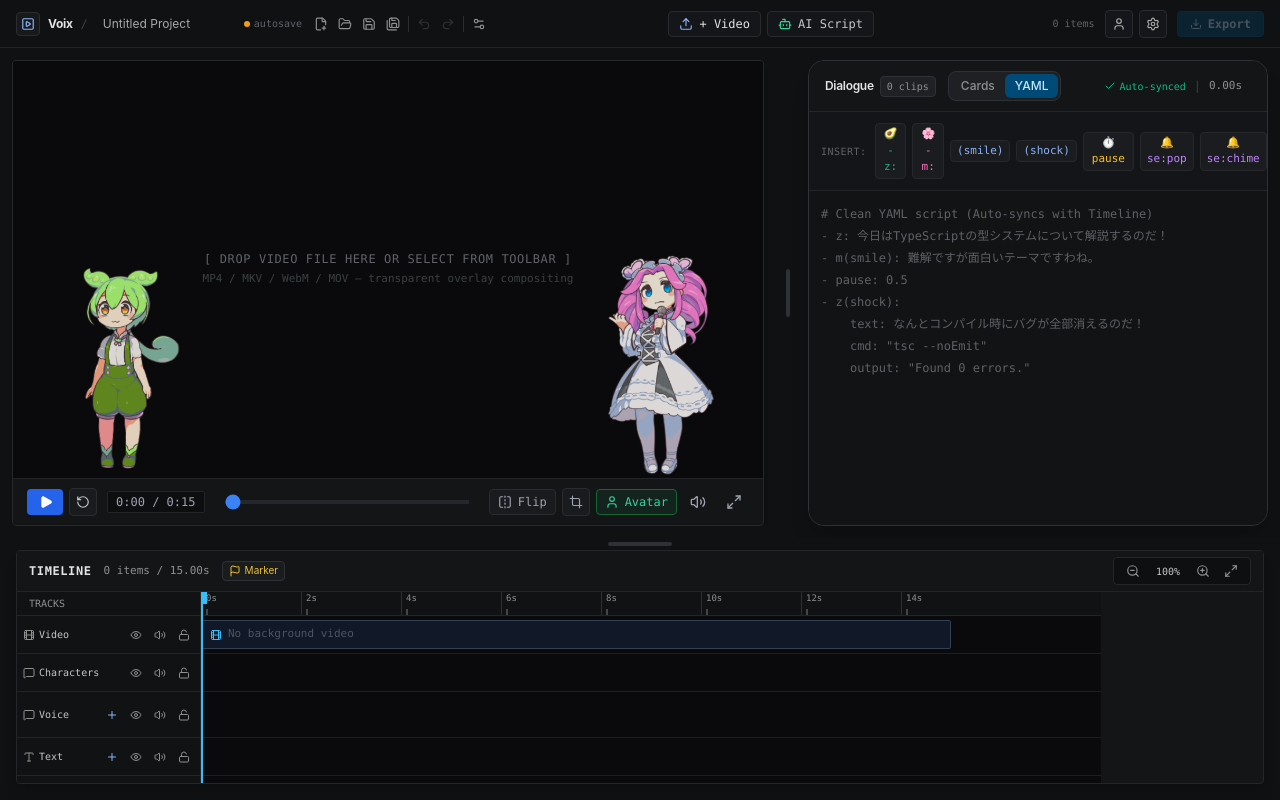
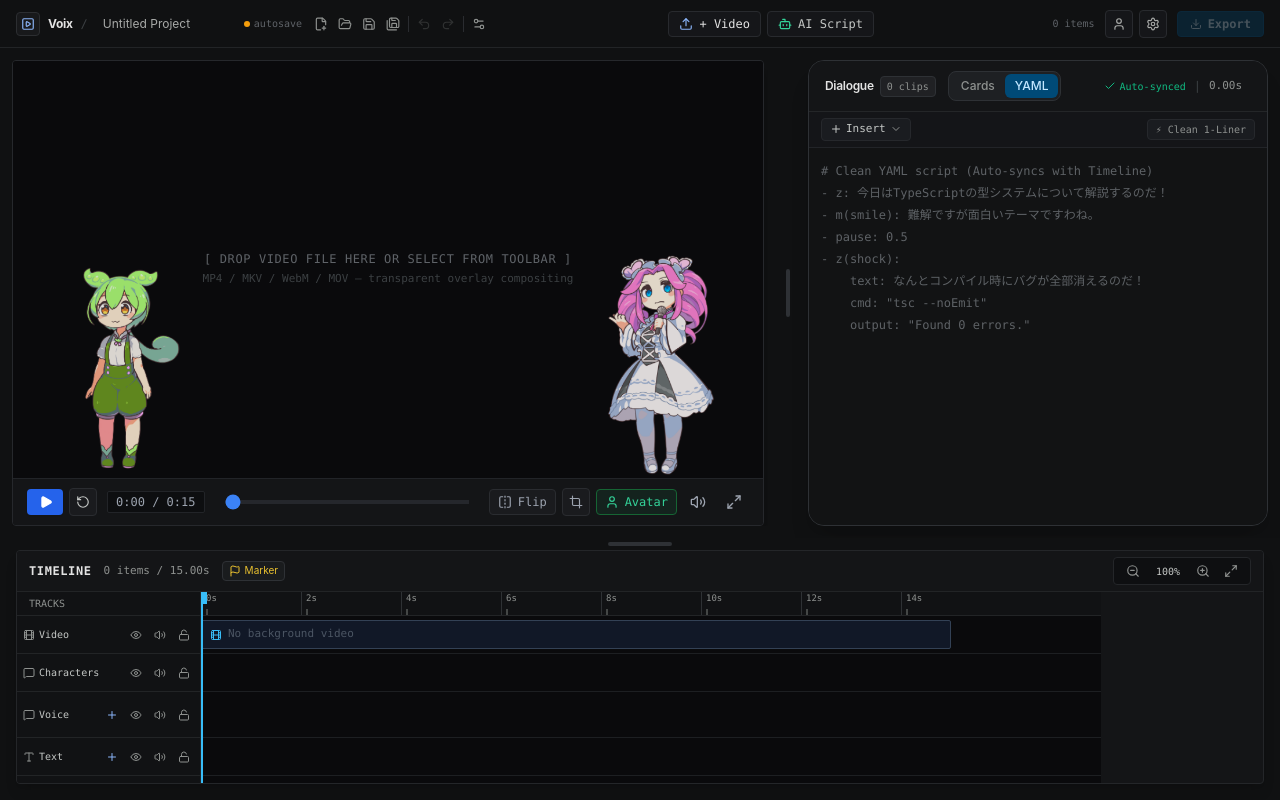
Before and after one commit to lazytatzv/voix, a React (Vite) app: page / in a window 1280 px wide. Both pictures are taken after a click on the button "YAML". Built offline with nearby package versions, Linux system fonts and the light colour scheme.

Commit message:
Refine YAML editor insert menu and pause serialization

```diff
--- a/src/components/ScriptEditor.tsx
+++ b/src/components/ScriptEditor.tsx
@@ -11,6 +11,8 @@ import {
   Wand2,
   Tag,
   Check,
+  Plus,
+  ChevronDown,
 } from 'lucide-react';
 import { Character, VoiceItem } from '../types';
 import { CustomSelect } from './CustomSelect';
@@ -41,6 +43,46 @@ interface ScriptEditorProps {
   onSyncFromYaml?: (lines: ParsedScriptLine[], config?: ParsedYamlConfig) => Promise<void>;
   onSelectItem?: (id: string | null) => void;
 }
+
+interface YamlSnippetItem {
+  icon: string;
+  label: string;
+  hint: string;
+  snippet: string;
+}
+
+const YAML_SNIPPET_SECTIONS: { title: string; items: YamlSnippetItem[] }[] = [
+  {
+    title: 'Dialogue',
+    items: [
+      { icon: '🥑', label: 'Zundamon line', hint: '- z:', snippet: '\n- z: ' },
+      { icon: '🌸', label: 'Metan line', hint: '- m:', snippet: '\n- m: ' },
+    ],
+  },
+  {
+    title: 'Emotion',
+    items: [
+      { icon: '🙂', label: 'Smile', hint: '(smile)', snippet: '(smile)' },
+      { icon: '😱', label: 'Shock', hint: '(shock)', snippet: '(shock)' },
+    ],
+  },
+  {
+    title: 'Effects',
+    items: [
+      { icon: '⏱️', label: 'Pause', hint: 'pause: 0.8', snippet: '\n- pause: 0.8\n' },
+      { icon: '🔔', label: 'Sound: pop', hint: 'se=pop', snippet: ', se=pop' },
+      { icon: '🔔', label: 'Sound: chime', hint: 'se=chime', snippet: ', se=chime' },
+      { icon: '✨', label: 'Bounce animation', hint: 'anim=bounce', snippet: ', anim=bounce' },
+      {
+        icon: '💻',
+        label: 'Terminal block',
+        hint: 'terminal',
+        snippet:
+          '\n- z:\n    text: コマンドを実行するのだ！\n    cmd: "pnpm dev"\n    output: "Vite ready in 150ms"\n    se: chime\n    anim: bounce\n',
+      },
+    ],
+  },
+];
 
 /**
  * YAMLテキスト内の指定インデックスのアイテムブロックの文字範囲を特定する
@@ -136,7 +178,15 @@ export const ScriptEditor: React.FC<ScriptEditorProps> = ({
   const [isSyncing, setIsSyncing] = useState(false);
   const debounceTimerRef = useRef<number | null>(null);
   const isEditingYamlRef = useRef(false);
+  const isComposingRef = useRef(false);
   const yamlTextareaRef = useRef<HTMLTextAreaElement | null>(null);
+  const yamlTextRef = useRef(yamlText);
+  yamlTextRef.current = yamlText;
+  const itemsRef = useRef(items);
+  itemsRef.current = items;
+  const lastSyncedYamlRef = useRef(yamlText);
+  const lastRequestedYamlRef = useRef<string | null>(null);
+  const syncChainRef = useRef<Promise<void>>(Promise.resolve());
 
   const [inputText, setInputText] = useState('');
   const [selectedCharacterId, setSelectedCharacterId] = useState<string>(characters[0]?.id || '');
@@ -145,6 +195,8 @@ export const ScriptEditor: React.FC<ScriptEditorProps> = ({
   const [isAiMenuOpen, setIsAiMenuOpen] = useState(false);
   const [expandedItemId, setExpandedItemId] = useState<string | null>(null);
   const aiMenuRef = useRef<HTMLDivElement | null>(null);
+  const [isInsertMenuOpen, setIsInsertMenuOpen] = useState(false);
+  const insertMenuRef = useRef<HTMLDivElement | null>(null);
 
   // 再生中または選択中のアクティブなセリフアイテムを特定
   const activeVoiceItem = items.find(
@@ -157,7 +209,13 @@ export const ScriptEditor: React.FC<ScriptEditorProps> = ({
   // 再生中にYAMLの該当セクションを自動追尾スクロール
   const lastHighlightedIndexRef = useRef<number>(-1);
   useEffect(() => {
-    if (tab === 'yaml' && isPlaying && activeLineRange && highlightedItemIndex !== lastHighlightedIndexRef.current) {
+    if (
+      tab === 'yaml' &&
+      isPlaying &&
+      activeLineRange &&
+      highlightedItemIndex !== lastHighlightedIndexRef.current &&
+      document.activeElement !== yamlTextareaRef.current
+    ) {
       lastHighlightedIndexRef.current = highlightedItemIndex;
       if (yamlTextareaRef.current) {
         const targetScroll = Math.max(0, activeLineRange.startLine * 22 - 60);
@@ -175,14 +233,15 @@ export const ScriptEditor: React.FC<ScriptEditorProps> = ({
           el.scrollIntoView({ behavior: 'smooth', block: 'center' });
         }
       } else if (tab === 'yaml') {
-        const itemIdx = items.findIndex((it) => it.id === itemId);
-        if (itemIdx >= 0 && yamlTextareaRef.current) {
         const textarea = yamlTextareaRef.current;
-          const range = findYamlSectionRange(yamlText, itemIdx);
+        if (!textarea || document.activeElement === textarea) return;
+        const itemIdx = itemsRef.current.findIndex((it) => it.id === itemId);
+        if (itemIdx >= 0) {
+          const range = findYamlSectionRange(yamlTextRef.current, itemIdx);
           if (range) {
             textarea.focus();
             textarea.setSelectionRange(range.start, range.end);
-            const textBefore = yamlText.slice(0, range.start);
+            const textBefore = yamlTextRef.current.slice(0, range.start);
             const lineCount = (textBefore.match(/\n/g) || []).length;
             const lineHeight = 19;
             textarea.scrollTop = Math.max(0, lineCount * lineHeight - 60);
@@ -190,7 +249,7 @@ export const ScriptEditor: React.FC<ScriptEditorProps> = ({
         }
       }
     },
-    [tab, items, yamlText]
+    [tab]
   );
 
   // タイムラインの吹き出しタップ時やタブ切替時に該当箇所へスムーズスクロール
@@ -209,25 +268,59 @@ export const ScriptEditor: React.FC<ScriptEditorProps> = ({
   // Cards -> YAML 自動同期: Cards編集時、YAMLテキストを自動更新
   useEffect(() => {
     if (tab === 'cards' && !isEditingYamlRef.current) {
-      setYamlText(itemsToRawText(items, characters));
+      const next = itemsToRawText(items, characters);
+      setYamlText(next);
+      lastSyncedYamlRef.current = next;
+      lastRequestedYamlRef.current = null;
     }
   }, [items, characters, tab]);
 
   // YAML -> Cards 自動同期
   const syncYamlToItems = useCallback(
-    async (textToSync: string) => {
-      if (!onSyncFromYaml) return;
+    (textToSync: string, force = false): Promise<void> => {
+      if (!onSyncFromYaml) return Promise.resolve();
+      // Keep the current timeline while the editor is empty mid-rewrite.
+      if (!textToSync.trim() && !force) return Promise.resolve();
+      if (textToSync === lastSyncedYamlRef.current) return Promise.resolve();
+      if (textToSync === lastRequestedYamlRef.current) return syncChainRef.current;
+
+      lastRequestedYamlRef.current = textToSync;
+      const run = async () => {
+        if (textToSync !== lastRequestedYamlRef.current) return;
+        if (textToSync === lastSyncedYamlRef.current) return;
         try {
           setIsSyncing(true);
           const { lines, config } = parseScriptWithConfig(textToSync);
           await onSyncFromYaml(lines, config);
+          lastSyncedYamlRef.current = textToSync;
         } catch (err) {
           console.warn('Auto-sync YAML error:', err);
+          if (lastRequestedYamlRef.current === textToSync) {
+            lastRequestedYamlRef.current = null;
+          }
         } finally {
           setIsSyncing(false);
         }
+      };
+      // Serialize syncs so a slow TTS pass cannot overwrite a newer edit.
+      syncChainRef.current = syncChainRef.current.then(run, run);
+      return syncChainRef.current;
     },
     [onSyncFromYaml]
+  );
+
+  const scheduleYamlAutoSync = useCallback(
+    (text: string) => {
+      if (debounceTimerRef.current) {
+        window.clearTimeout(debounceTimerRef.current);
+      }
+      debounceTimerRef.current = window.setTimeout(async () => {
+        debounceTimerRef.current = null;
+        await syncYamlToItems(text);
+        isEditingYamlRef.current = false;
+      }, 600);
+    },
+    [syncYamlToItems]
   );
 
   // タブ切り替え（手動操作不要で常に自動同期）
@@ -236,7 +329,10 @@ export const ScriptEditor: React.FC<ScriptEditorProps> = ({
 
     if (newTab === 'yaml') {
       // YAMLタブへ: 最新のCards状態からYAMLを生成
-      setYamlText(itemsToRawText(items, characters));
+      const next = itemsToRawText(items, characters);
+      setYamlText(next);
+      lastSyncedYamlRef.current = next;
+      lastRequestedYamlRef.current = null;
       setTab('yaml');
     } else {
       // Cardsタブへ: 保留中のYAML編集を即座に反映
@@ -245,7 +341,7 @@ export const ScriptEditor: React.FC<ScriptEditorProps> = ({
         debounceTimerRef.current = null;
       }
       isEditingYamlRef.current = false;
-      await syncYamlToItems(yamlText);
+      await syncYamlToItems(yamlTextRef.current, true);
       setTab('cards');
     }
   };
@@ -258,13 +354,17 @@ export const ScriptEditor: React.FC<ScriptEditorProps> = ({
 
     if (debounceTimerRef.current) {
       window.clearTimeout(debounceTimerRef.current);
+      debounceTimerRef.current = null;
     }
 
-    setIsSyncing(true);
-    debounceTimerRef.current = window.setTimeout(async () => {
-      await syncYamlToItems(val);
-      isEditingYamlRef.current = false;
-    }, 600);
+    // Mid-composition text is not stable enough to re-synthesize.
+    if (isComposingRef.current) return;
+    scheduleYamlAutoSync(val);
+  };
+
+  const handleYamlCompositionEnd = (e: React.CompositionEvent<HTMLTextAreaElement>) => {
+    isComposingRef.current = false;
+    scheduleYamlAutoSync(e.currentTarget.value);
   };
 
   const handleYamlBlur = async () => {
@@ -272,8 +372,8 @@ export const ScriptEditor: React.FC<ScriptEditorProps> = ({
       window.clearTimeout(debounceTimerRef.current);
       debounceTimerRef.current = null;
     }
-    await syncYamlToItems(yamlText);
     isEditingYamlRef.current = false;
+    await syncYamlToItems(yamlTextRef.current, true);
   };
 
   // エンジニア向けキーボード操作: Tabキーインデント、Ctrl/Cmd+Enter即時同期
@@ -285,6 +385,7 @@ export const ScriptEditor: React.FC<ScriptEditorProps> = ({
       const end = textarea.selectionEnd;
       const nextVal = yamlText.substring(0, start) + '  ' + yamlText.substring(end);
       setYamlText(nextVal);
+      scheduleYamlAutoSync(nextVal);
       setTimeout(() => {
         textarea.selectionStart = textarea.selectionEnd = start + 2;
       }, 0);
@@ -297,7 +398,7 @@ export const ScriptEditor: React.FC<ScriptEditorProps> = ({
         window.clearTimeout(debounceTimerRef.current);
         debounceTimerRef.current = null;
       }
-      syncYamlToItems(yamlText);
+      void syncYamlToItems(yamlTextRef.current, true);
       isEditingYamlRef.current = false;
       return;
     }
@@ -307,9 +408,11 @@ export const ScriptEditor: React.FC<ScriptEditorProps> = ({
   const insertYamlSnippet = (snippet: string) => {
     const textarea = yamlTextareaRef.current;
     if (!textarea) {
-      const next = yamlText ? yamlText.trimEnd() + '\n' + snippet : snippet;
+      const prev = yamlTextRef.current;
+      const next = prev ? prev.trimEnd() + '\n' + snippet : snippet;
       setYamlText(next);
-      syncYamlToItems(next);
+      isEditingYamlRef.current = true;
+      scheduleYamlAutoSync(next);
       return;
     }
     const start = textarea.selectionStart;
@@ -322,24 +425,26 @@ export const ScriptEditor: React.FC<ScriptEditorProps> = ({
       textarea.selectionStart = textarea.selectionEnd = start + snippet.length;
     }, 0);
     isEditingYamlRef.current = true;
-    if (debounceTimerRef.current) window.clearTimeout(debounceTimerRef.current);
-    debounceTimerRef.current = window.setTimeout(async () => {
-      await syncYamlToItems(nextVal);
-      isEditingYamlRef.current = false;
-    }, 600);
+    scheduleYamlAutoSync(nextVal);
   };
 
   useEffect(() => {
+    if (!isAiMenuOpen && !isInsertMenuOpen) return;
     const handleClickOutside = (e: MouseEvent) => {
-      if (aiMenuRef.current && !aiMenuRef.current.contains(e.target as Node)) {
+      if (isAiMenuOpen && aiMenuRef.current && !aiMenuRef.current.contains(e.target as Node)) {
         setIsAiMenuOpen(false);
       }
+      if (
+        isInsertMenuOpen &&
+        insertMenuRef.current &&
+        !insertMenuRef.current.contains(e.target as Node)
+      ) {
+        setIsInsertMenuOpen(false);
+      }
     };
-    if (isAiMenuOpen) {
     document.addEventListener('mousedown', handleClickOutside);
-    }
     return () => document.removeEventListener('mousedown', handleClickOutside);
-  }, [isAiMenuOpen]);
+  }, [isAiMenuOpen, isInsertMenuOpen]);
 
   const handleAdd = async (e?: React.FormEvent) => {
     if (e) e.preventDefault();
@@ -447,81 +552,63 @@ export const ScriptEditor: React.FC<ScriptEditorProps> = ({
       {/* Main Content Area: Cards vs YAML */}
       {tab === 'yaml' ? (
         <div className="flex-1 relative flex flex-col bg-[#121314] overflow-hidden">
-          {/* Quick Snippet Chips Toolbar */}
-          <div className="flex items-center gap-1.5 px-3 py-1.5 bg-[#141518] border-b border-[#222428] overflow-x-auto text-[11px] select-none flex-shrink-0">
-            <span className="text-[#5f6368] font-mono text-[10px] mr-0.5 uppercase tracking-wider">Insert:</span>
+          {/* Quick Insert Menu */}
+          <div
+            className="relative flex items-center gap-2 px-3 py-1.5 bg-[#141518] border-b border-[#222428] text-[11px] select-none flex-shrink-0 z-20"
+            onMouseDown={(e) => {
+              if ((e.target as HTMLElement).closest('button')) e.preventDefault();
+            }}
+          >
+            <div ref={insertMenuRef} className="relative">
               <button
                 type="button"
-              onClick={() => insertYamlSnippet('\n- z: ')}
-              className="px-2 py-0.5 rounded-sm bg-[#1a1c20] hover:bg-[#25282e] text-[#10b981] hover:text-[#34d399] font-mono transition flex items-center gap-1 border border-[#26282c]"
-              title="Insert Zundamon dialogue line"
+                onClick={() => setIsInsertMenuOpen(!isInsertMenuOpen)}
+                className={`px-2 py-0.5 rounded-sm font-mono transition flex items-center gap-1 border ${
+                  isInsertMenuOpen
+                    ? 'bg-[#25282e] text-white border-[#3c4043]'
+                    : 'bg-[#1a1c20] text-[#c4c7c5] hover:bg-[#25282e] hover:text-white border-[#26282c]'
+                }`}
+                title="Insert YAML snippet"
               >
-              <span>🥑 - z:</span>
+                <Plus className="w-3 h-3" />
+                <span>Insert</span>
+                <ChevronDown
+                  className={`w-3 h-3 text-[#8e918f] transition-transform ${
+                    isInsertMenuOpen ? 'rotate-180' : ''
+                  }`}
+                />
               </button>
+
+              {isInsertMenuOpen && (
+                <div className="absolute left-0 top-full mt-1 w-60 bg-[#141518] border border-[#26282c] rounded-lg shadow-2xl p-1 z-50 animate-in fade-in duration-100">
+                  {YAML_SNIPPET_SECTIONS.map((section, sectionIndex) => (
+                    <div key={section.title}>
+                      {sectionIndex > 0 && <div className="border-t border-[#242628] my-1" />}
+                      <span className="block px-2 pt-1 pb-1 text-[10px] font-mono uppercase tracking-wider text-[#5f6368]">
+                        {section.title}
+                      </span>
+                      {section.items.map((item) => (
                         <button
+                          key={item.label}
                           type="button"
-              onClick={() => insertYamlSnippet('\n- m: ')}
-              className="px-2 py-0.5 rounded-sm bg-[#1a1c20] hover:bg-[#25282e] text-[#f472b6] hover:text-[#fbcfe8] font-mono transition flex items-center gap-1 border border-[#26282c]"
-              title="Insert Metan dialogue line"
+                          onClick={() => {
+                            insertYamlSnippet(item.snippet);
+                            setIsInsertMenuOpen(false);
+                          }}
+                          className="w-full flex items-center justify-between gap-3 px-2 py-1.5 rounded-sm text-xs text-left text-[#c4c7c5] hover:bg-[#202124] hover:text-white transition"
                         >
-              <span>🌸 - m:</span>
+                          <span className="flex items-center gap-2 min-w-0">
+                            <span className="w-4 text-center text-sm flex-shrink-0">{item.icon}</span>
+                            <span className="truncate">{item.label}</span>
+                          </span>
+                          <span className="font-mono text-[10px] text-[#5f6368] flex-shrink-0">
+                            {item.hint}
+                          </span>
                         </button>
-            <button
-              type="button"
-              onClick={() => insertYamlSnippet('(smile)')}
-              className="px-1.5 py-0.5 rounded-sm bg-[#1a1c20] hover:bg-[#25282e] text-[#8ab4f8] font-mono transition border border-[#26282c]"
-              title="Insert smile emotion"
-            >
-              (smile)
-            </button>
-            <button
-              type="button"
-              onClick={() => insertYamlSnippet('(shock)')}
-              className="px-1.5 py-0.5 rounded-sm bg-[#1a1c20] hover:bg-[#25282e] text-[#8ab4f8] font-mono transition border border-[#26282c]"
-              title="Insert shock emotion"
-            >
-              (shock)
-            </button>
-            <button
-              type="button"
-              onClick={() => insertYamlSnippet('\n- pause: 0.8\n')}
-              className="px-2 py-0.5 rounded-sm bg-[#1a1c20] hover:bg-[#25282e] text-[#fbbf24] hover:text-[#fde68a] font-mono transition flex items-center gap-1 border border-[#26282c]"
-              title="Insert natural pause"
-            >
-              <span>⏱️ pause</span>
-            </button>
-            <button
-              type="button"
-              onClick={() => insertYamlSnippet(', se=pop')}
-              className="px-1.5 py-0.5 rounded-sm bg-[#1a1c20] hover:bg-[#25282e] text-[#c084fc] hover:text-[#d8b4fe] font-mono transition border border-[#26282c]"
-              title="Insert SE pop sound"
-            >
-              🔔 se:pop
-            </button>
-            <button
-              type="button"
-              onClick={() => insertYamlSnippet(', se=chime')}
-              className="px-1.5 py-0.5 rounded-sm bg-[#1a1c20] hover:bg-[#25282e] text-[#c084fc] hover:text-[#d8b4fe] font-mono transition border border-[#26282c]"
-              title="Insert SE chime sound"
-            >
-              🔔 se:chime
-            </button>
-            <button
-              type="button"
-              onClick={() => insertYamlSnippet(', anim=bounce')}
-              className="px-1.5 py-0.5 rounded-sm bg-[#1a1c20] hover:bg-[#25282e] text-[#f59e0b] hover:text-[#fbbf24] font-mono transition border border-[#26282c]"
-              title="Insert bounce hop animation"
-            >
-              ✨ bounce
-            </button>
-            <button
-              type="button"
-              onClick={() => insertYamlSnippet('\n- z:\n    text: コマンドを実行するのだ！\n    cmd: "pnpm dev"\n    output: "Vite ready in 150ms"\n    se: chime\n    anim: bounce\n')}
-              className="px-2 py-0.5 rounded-sm bg-[#1a1c20] hover:bg-[#25282e] text-[#38bdf8] hover:text-[#7dd3fc] font-mono transition flex items-center gap-1 border border-[#26282c]"
-              title="Insert terminal overlay block"
-            >
-              <span>💻 terminal</span>
-            </button>
+                      ))}
+                    </div>
+                  ))}
+                  <div className="border-t border-[#242628] my-1" />
                   <button
                     type="button"
                     onClick={() => {
@@ -531,12 +618,20 @@ export const ScriptEditor: React.FC<ScriptEditorProps> = ({
                         setYamlText(nextVal);
                         syncYamlToItems(nextVal);
                       }
+                      setIsInsertMenuOpen(false);
                     }}
-              className="px-2 py-0.5 rounded-sm bg-[#1a1c20] hover:bg-[#25282e] text-[#a5b4fc] hover:text-white font-mono transition flex items-center gap-1 border border-[#26282c]"
-              title="Insert or prepend YAML config template for character layout, position, and subtitles"
+                    className="w-full flex items-center justify-between gap-3 px-2 py-1.5 rounded-sm text-xs text-left text-[#c4c7c5] hover:bg-[#202124] hover:text-white transition"
                   >
-              <span>⚙️ config:</span>
+                    <span className="flex items-center gap-2">
+                      <span className="w-4 text-center text-sm">⚙️</span>
+                      <span>Config header</span>
+                    </span>
+                    <span className="font-mono text-[10px] text-[#5f6368]">config:</span>
                   </button>
+                </div>
+              )}
+            </div>
+
             <button
               type="button"
               onClick={() => {
@@ -570,6 +665,10 @@ export const ScriptEditor: React.FC<ScriptEditorProps> = ({
               value={yamlText}
               onChange={handleYamlChange}
               onKeyDown={handleYamlKeyDown}
+              onCompositionStart={() => {
+                isComposingRef.current = true;
+              }}
+              onCompositionEnd={handleYamlCompositionEnd}
               onScroll={(e) => setYamlScrollTop((e.target as HTMLTextAreaElement).scrollTop)}
               onBlur={handleYamlBlur}
               placeholder={`# Clean YAML script (Auto-syncs with Timeline)
```
Also changed, not shown: src/utils/scriptParser.ts (+9 -3 lines), 1 other file (tests, documents, lock files or other folders). Lines whose indentation alone changed are shown as unchanged.
